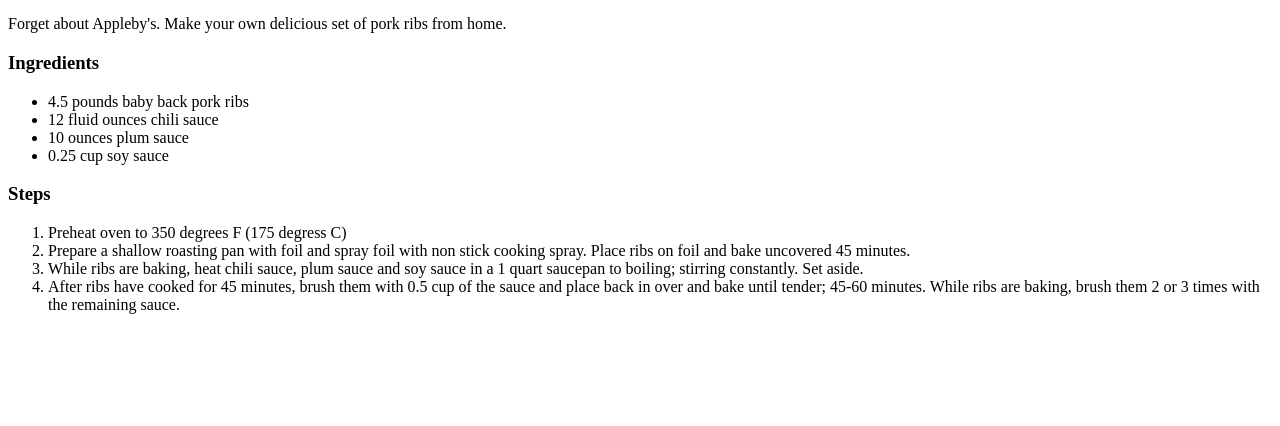
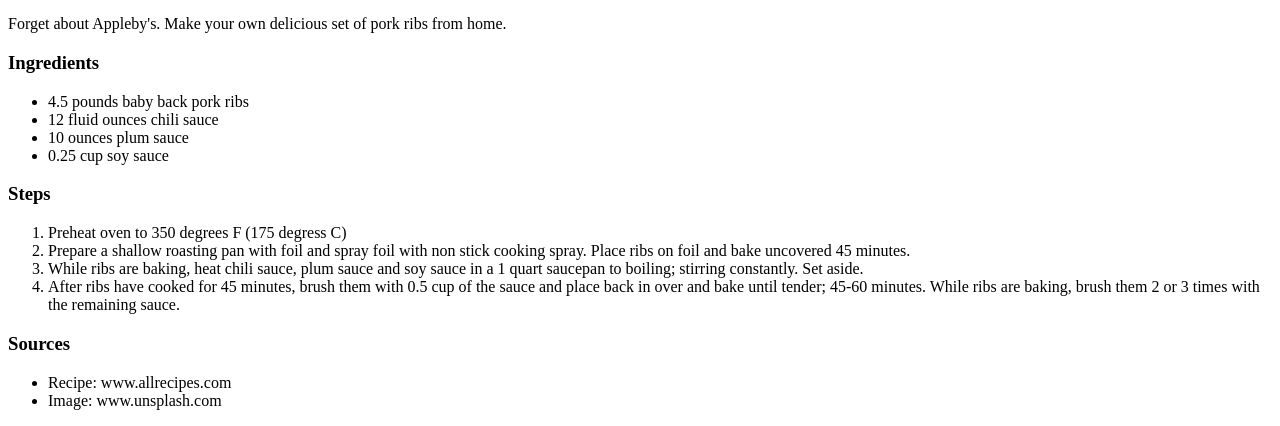
Before and after one commit to suminohh/odin-recipes, a plain HTML site: page recipes/pork-ribs.html in a window 1280 px wide. Shown: the part 428-854 px from the top of the page. Before the commit the page ends 800 px from the top, so only its background shows below. Drawn offline with Linux system fonts and the light colour scheme.

Commit message:
Edited header

```diff
--- a/recipes/pork-ribs.html
+++ b/recipes/pork-ribs.html
@@ -1,9 +1,9 @@
 <!DOCTYPE html>
 <html>
-    <header>
+    <head>
         <meta charset="utf-8">
         <title>Pork Ribs</title>
-    </header>
+    </head>
     <body>
         <h1>Pork Ribs</h1>
             <img src="https://images.unsplash.com/photo-1605209971703-73c7ed7c923e?ixlib=rb-1.2.1&ixid=MnwxMjA3fDB8MHxwaG90by1wYWdlfHx8fGVufDB8fHx8&auto=format&fit=crop&w=1470&q=80" alt="Picture of glazed pork ribs">
@@ -26,5 +26,11 @@
                 <li>While ribs are baking, heat chili sauce, plum sauce and soy sauce in a 1 quart saucepan to boiling; stirring constantly. Set aside.</li>
                 <li>After ribs have cooked for 45 minutes, brush them with 0.5 cup of the sauce and place back in over and bake until tender; 45-60 minutes. While ribs are baking, brush them 2 or 3 times with the remaining sauce.</li>
             </ol>
+
+        <h3>Sources</h3>
+            <ul>
+                <li>Recipe: www.allrecipes.com</li>
+                <li>Image: www.unsplash.com</li>
+            </ul>
     </body>
 </html>
```
